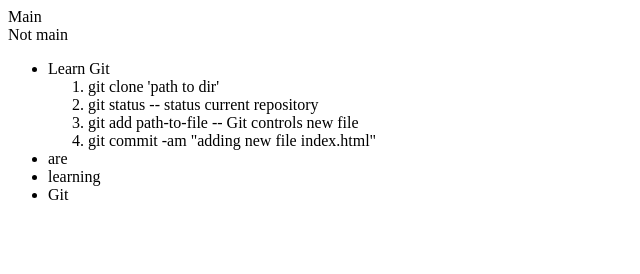
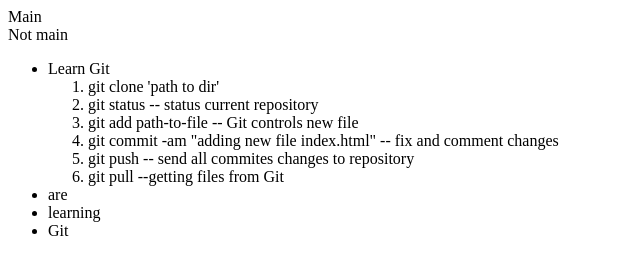
Before and after one commit to 44vca/first-repo, a plain HTML site: page index.html in a window 1280 px wide. Shown: the whole page, without its empty margins (0-640 px from the left). Drawn offline with Linux system fonts and the light colour scheme.

Commit message:
some changes

```diff
--- a/index.html
+++ b/index.html
@@ -9,7 +9,9 @@
                 <li>git clone 'path to dir'</li>
                 <li>git status -- status current repository</li>
                 <li>git add path-to-file -- Git controls new file</li>
-                <li>git commit -am "adding new file index.html"</li>
+                <li>git commit -am "adding new file index.html" -- fix and comment changes</li>
+                <li>git push -- send all commites changes to repository</li>
+                <li>git pull --getting files from Git</li>
             </ol>
         </li>
         <li>are</li>
```
